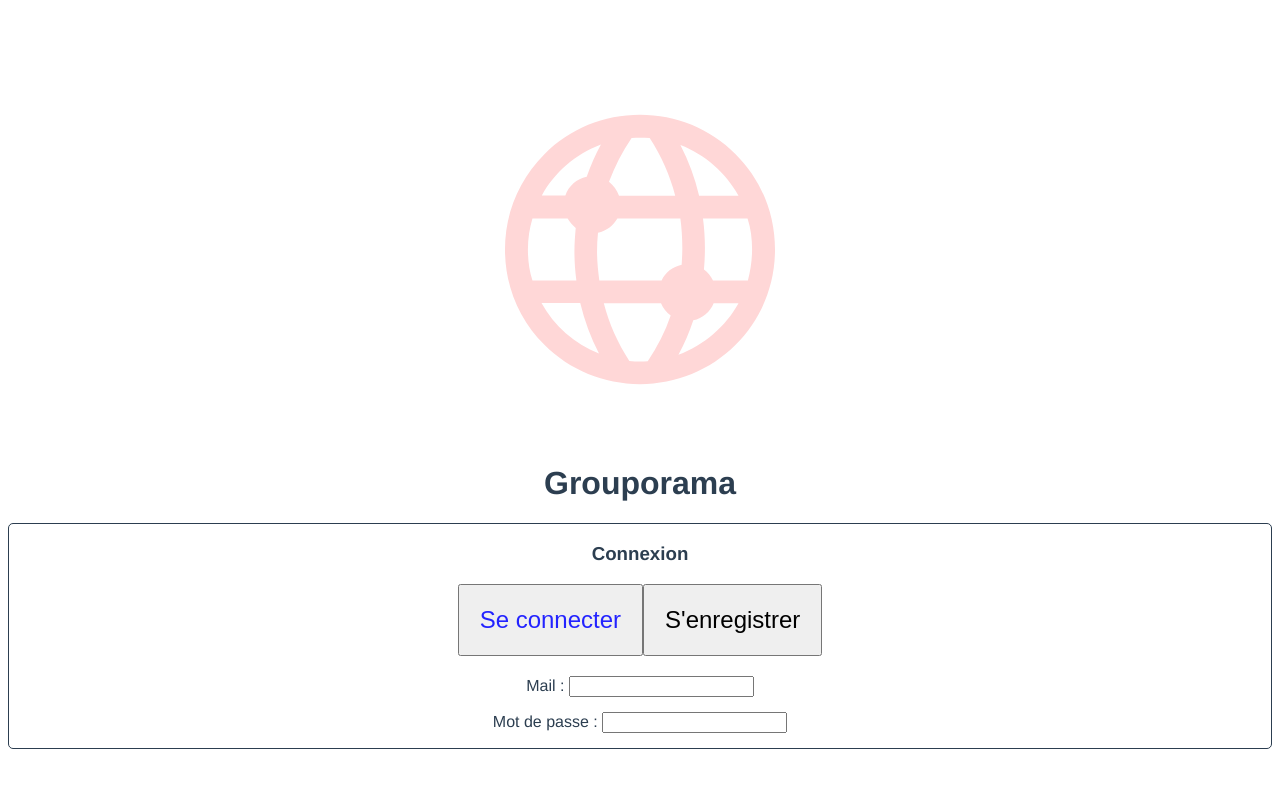
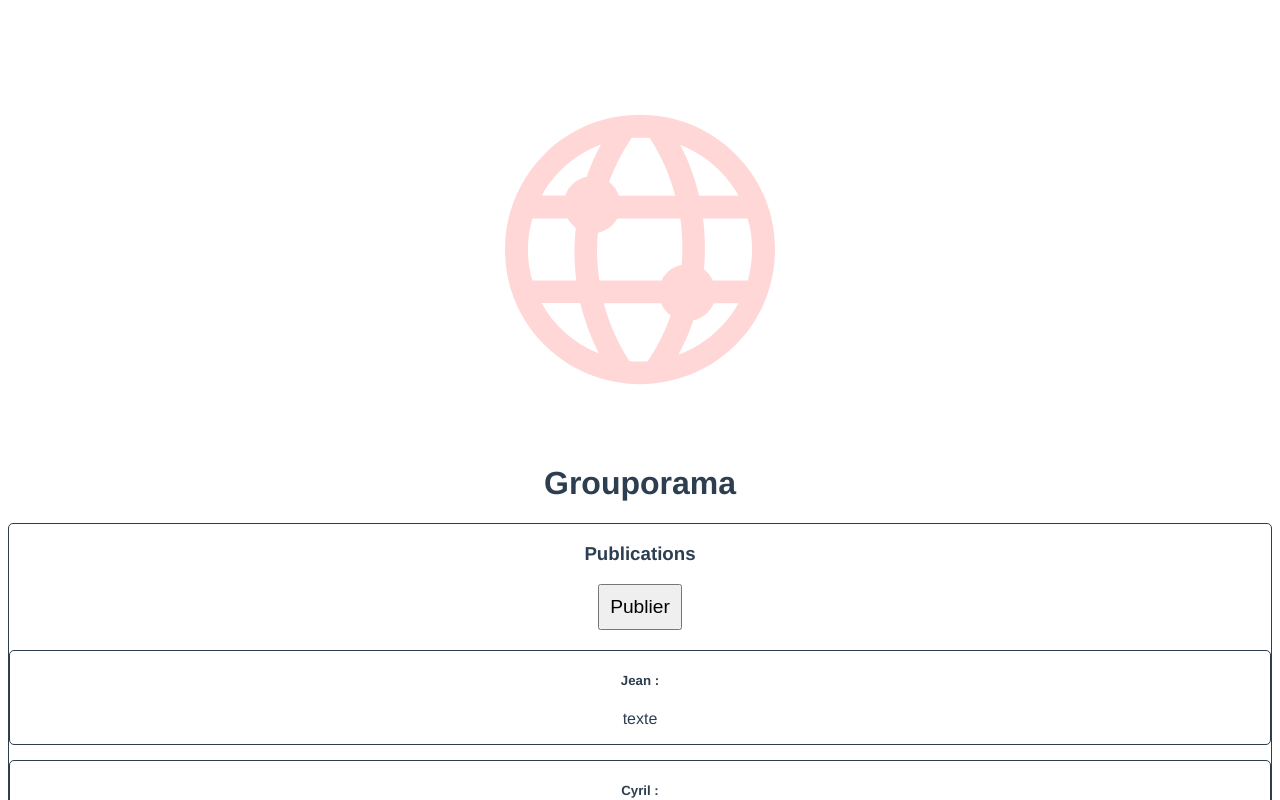
Before and after one commit to GuillaumeChk/GuillaumeChekhab_7_170921, a Vue app: page / in a window 1280 px wide. Shown: the top 800 px of the page. Built offline with nearby package versions, Linux system fonts and the light colour scheme.

Commit message:
page Publications commencée

```diff
--- a/src/App.vue
+++ b/src/App.vue
@@ -1,18 +1,50 @@
 <template>
   <img alt="Logo Grouporama" src="../public/icones/icon.svg">
   <h1>Grouporama</h1>
-  <Connexion />
+  <!-- <Connection /> -->
+  <Posts :posts="posts" />
 </template>
 
-// <script>
-import Connexion from './components/Connexion.vue'
+<script>
+  // import Connection from './components/Connection.vue'
+  import Posts from './components/Posts.vue'
 
-export default {
-  name: 'App',
-  components: {
-    Connexion
+  export default {
+    name: 'App',
+    components: {
+      // Connection
+      Posts
+    },
+    data() {
+      return {
+        posts: []
+      }
+    },
+    created() {
+      this.posts = [
+        {
+          id: 1,
+          user: 'Jean',
+          text: 'texte',
+        },
+        {
+          id: 2,
+          user: 'Cyril',
+          text: 'grege',
+        },
+        {
+          id: 3,
+          user: 'Bob',
+          text: 'tgegregre u ehf uezfz fuez hf izehfeuhf eizuhfuez fez ghiuez ghfiez hfi heuz hexte',
+        },
+        {
+          id: 4,
+          user: 'Marcel',
+          text: 'texgrryeyeyreete',
+        },
+      ]
+    }
   }
-}
 </script>
 
 <style lang="scss">
--- a/src/components/Connexion.vue
+++ b/src/components/Connection.vue
@@ -17,12 +17,12 @@
 </template>
 
 <script>
-export default {
-    name: 'Connexion',
-    props: {
-        signOrLogIn: Boolean
+    export default {
+        name: 'Connection',
+        props: {
+            signOrLogIn: Boolean
+        }
     }
-}
 </script>
 
 <style lang="scss" scoped>
--- /dev/null
+++ b/src/components/Posts.vue
@@ -0,0 +1,38 @@
+<template>
+    <div class="container">
+        <h3>Publications</h3>
+        <button>Publier</button>
+        <div class="container" :key="post.id" v-for="post in posts">
+            <h5>{{ post.user }} :</h5>
+            <p>{{ post.text }}</p>
+        </div>
+    </div>
+</template>
+
+<script>
+export default {
+    name: 'Posts',
+    props: {
+        posts: Array
+    }
+}
+</script>
+
+<style lang="scss" scoped>
+    .container {
+        border: 1px solid;
+        border-radius: 5px;
+    }
+    button {
+        width: auto;
+        padding: 10px;
+        font-size: 1.2rem;
+        margin-bottom: 20px;
+    }
+    .selected {
+        color: rgb(35, 35, 255);
+    }
+    div {
+        margin-bottom: 15px;
+    }
+</style>
```
